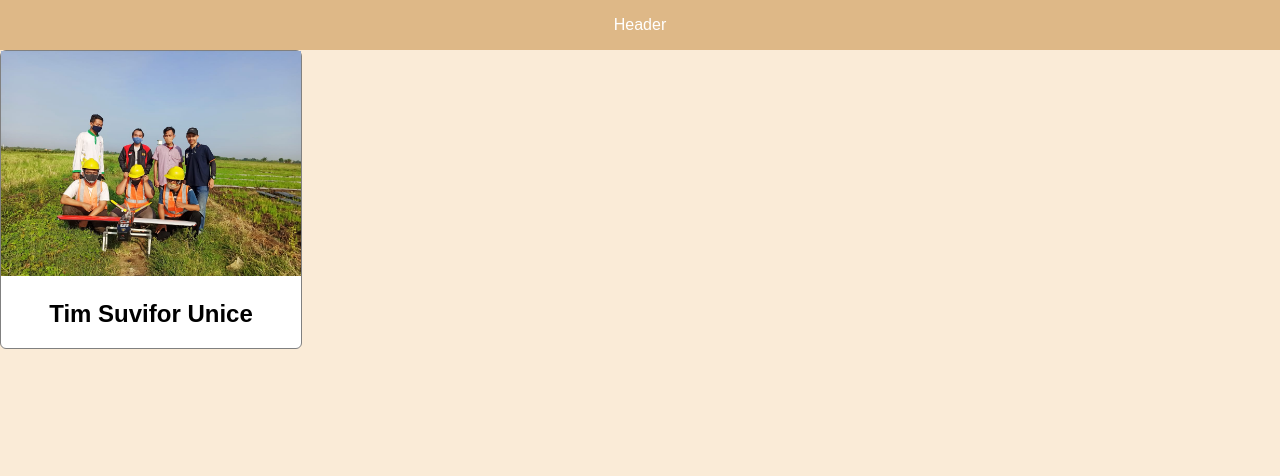
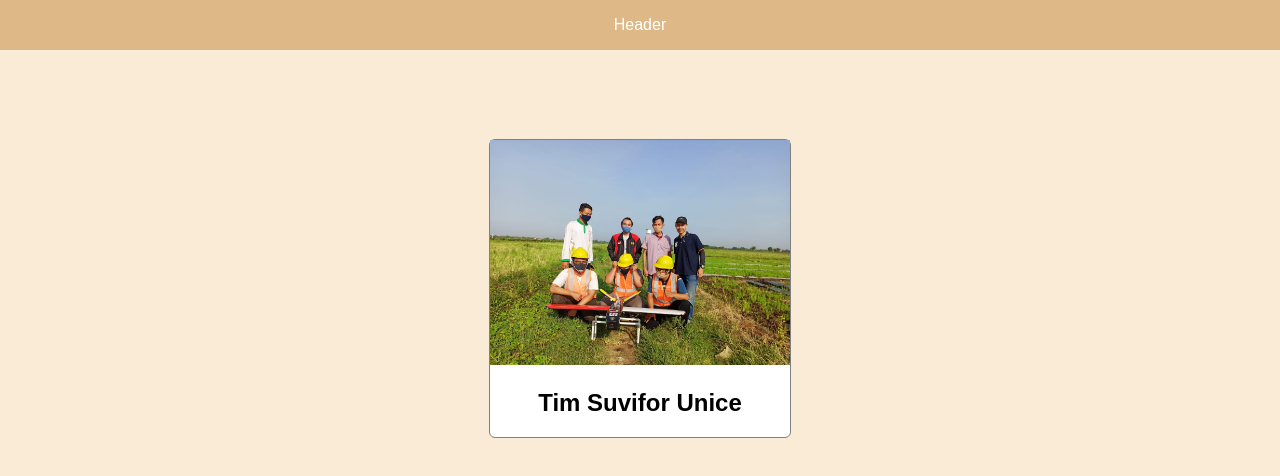
Before and after one commit to renaldinafiawan/my-repo-from-remote, a plain HTML site: page index.html in a window 1280 px wide. Drawn offline with Linux system fonts and the light colour scheme.

Commit message:
changed style for selector #profile-container, to make it centered horizontally

```diff
--- a/style.css
+++ b/style.css
@@ -9,6 +9,7 @@ body    {
 
 #profile-container{
     max-width: 300px;
+    margin: 89px auto;
     background-color: white;
     border: 1px solid gray;
     border-radius : 6px;
```
